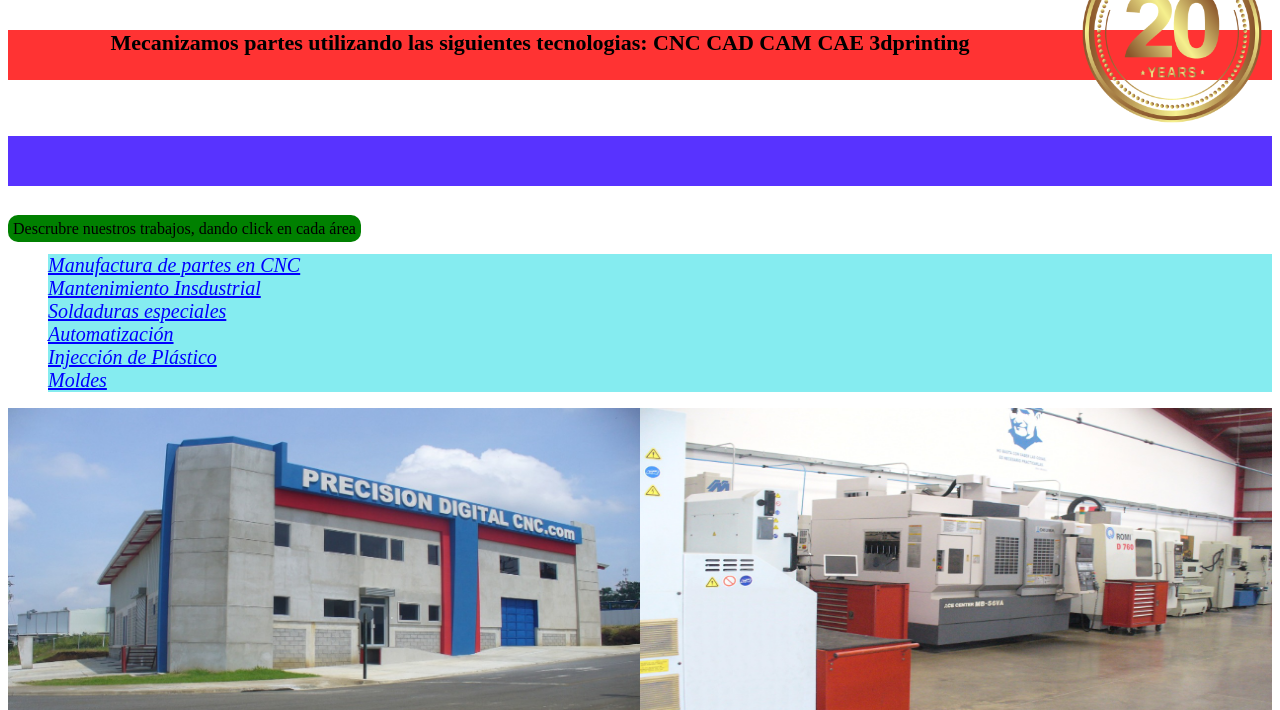
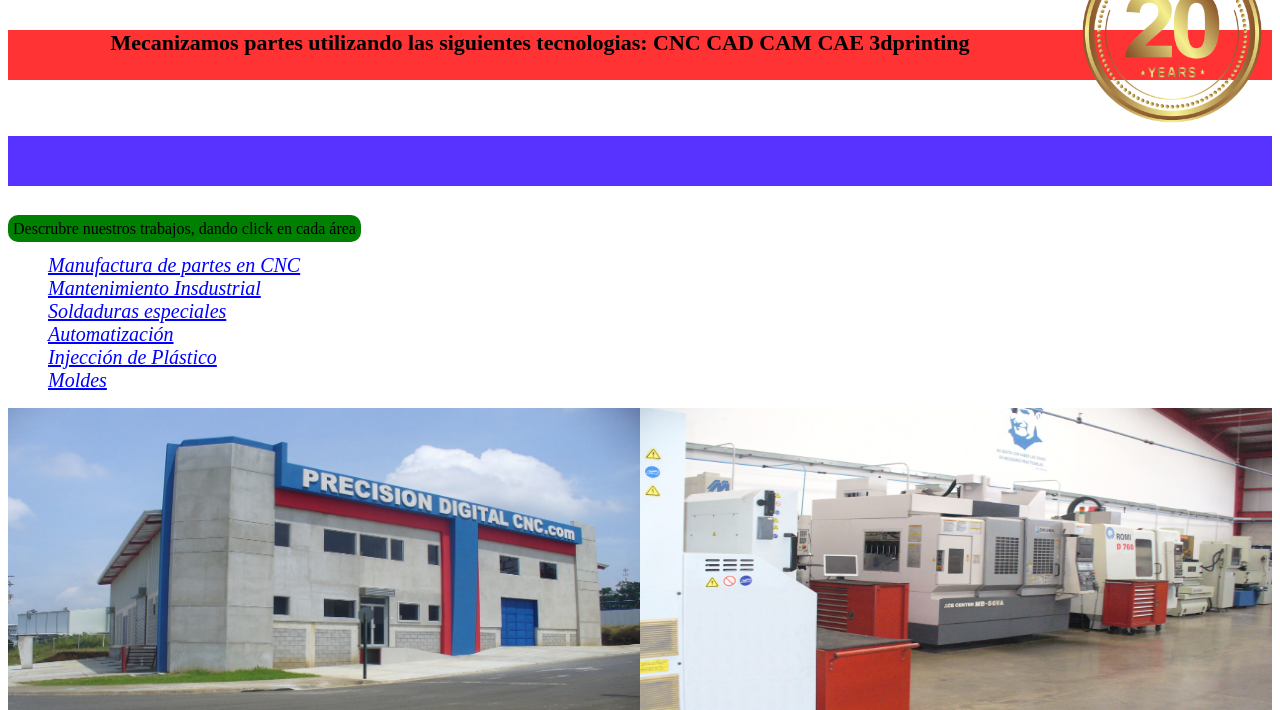
Before and after one commit to precisiondigitalcnc/precisiondigitalcnc.github.io, a plain HTML site: page index.html in a window 1280 px wide. Shown: the part 90-800 px from the top of the page. Drawn offline with Linux system fonts and the light colour scheme; a script that the page names is missing.

Commit message:
erase background

```diff
--- a/css/styles.css
+++ b/css/styles.css
@@ -90,7 +90,6 @@ h5 {
 
 li {
     display: block;
-    background-color: rgb(133, 236, 240);
     font-size: 20px;
     color: blue;
     font-style: bold;
```
